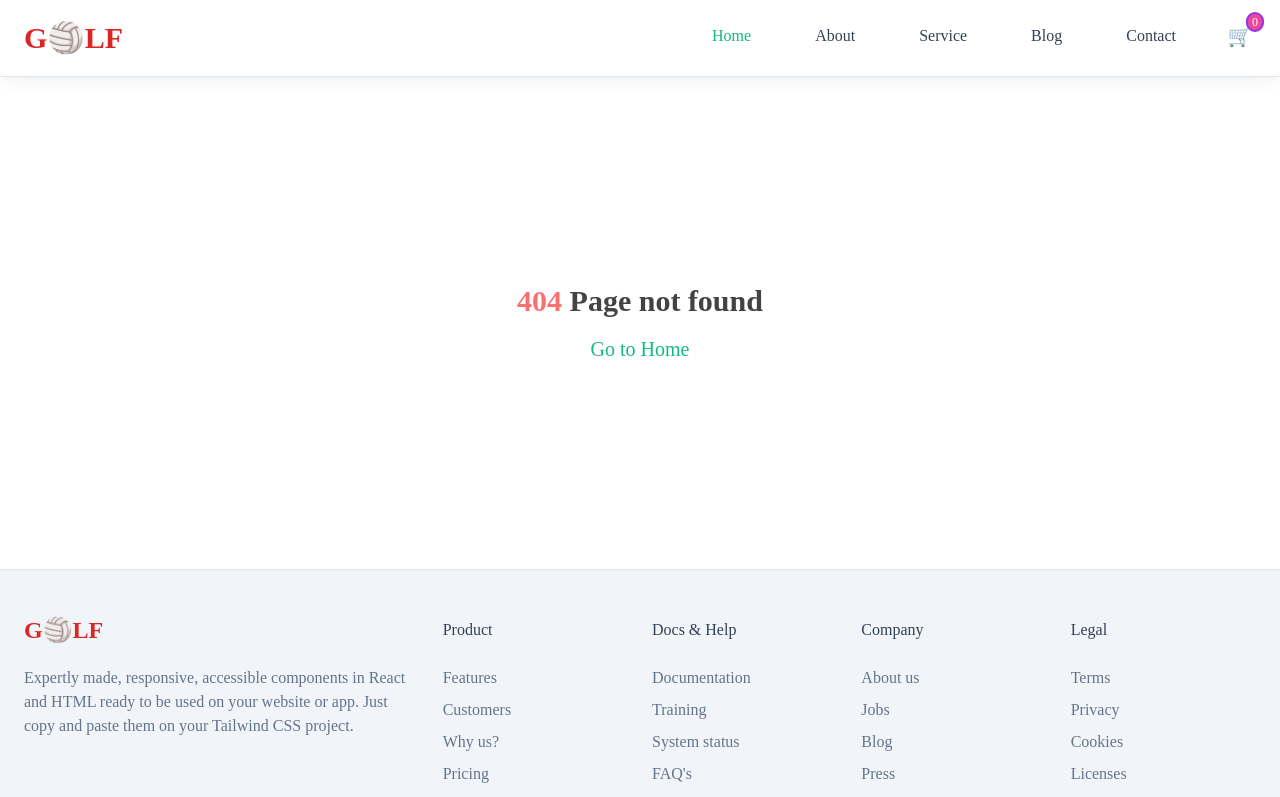
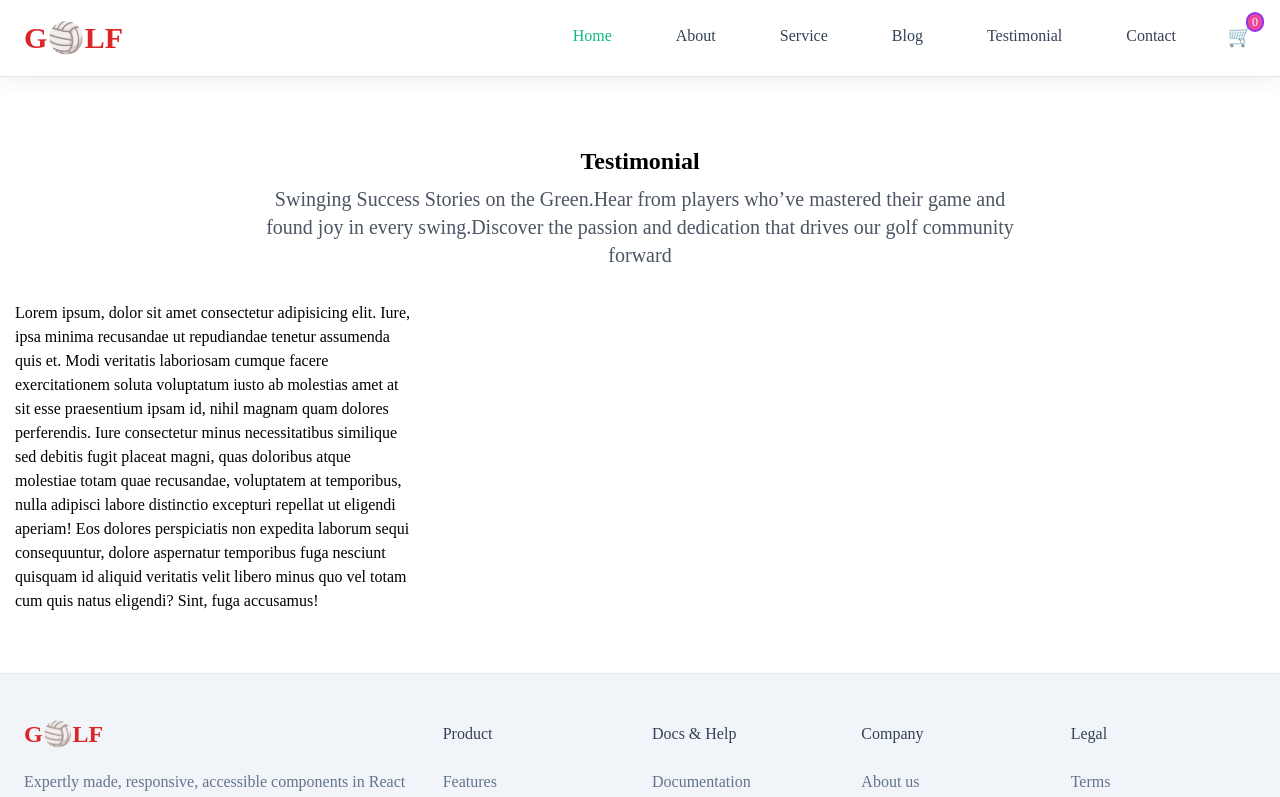
Before and after one commit to Mosarrof-Coding/GTfrontend, a React (Vite) app: page /testimonials in a window 1280 px wide. Shown: the top 797 px of the page. Built offline with nearby package versions, Linux system fonts and the light colour scheme; the HTML template or start-up script is replaced by a standard one.

Commit message:
Add: testimonial

```diff
--- a/src/App.jsx
+++ b/src/App.jsx
@@ -13,6 +13,7 @@ import ContactPage from "./pages/ContactPage";
 import ServicePage from "./pages/ServicePage";
 import Checkout from "./pages/Checkout";
 import ThankU from "./pages/ThankU";
+import TestimonialPage from "./pages/TestimonialPage";
 
 function App() {
   return (
@@ -25,6 +26,7 @@ function App() {
           <Route path="/service" element={<ServicePage />} />
           <Route path="/blog" element={<BlogPage />} />
           <Route path="/blog_details/:id" element={<SingleBlog />} />
+          <Route path="/testimonials" element={<TestimonialPage />} />
           <Route path="/contact" element={<ContactPage />} />
           <Route path="/checkout" element={<Checkout />} />
           <Route path="/thankU" element={<ThankU />} />
--- a/src/components/header/Header.jsx
+++ b/src/components/header/Header.jsx
@@ -102,6 +102,16 @@ export default function Header() {
                   role="menuitem"
                   aria-haspopup="false"
                   className="flex items-center gap-2 py-4 transition-colors duration-300 hover:text-emerald-500 focus:text-emerald-600 focus:outline-none focus-visible:outline-none lg:px-8"
+                  to="/testimonials"
+                >
+                  <span>Testimonial</span>
+                </Link>
+              </li>
+              <li role="none" className="flex items-stretch">
+                <Link
+                  role="menuitem"
+                  aria-haspopup="false"
+                  className="flex items-center gap-2 py-4 transition-colors duration-300 hover:text-emerald-500 focus:text-emerald-600 focus:outline-none focus-visible:outline-none lg:px-8"
                   to="/contact"
                 >
                   <span>Contact</span>
--- /dev/null
+++ b/src/pages/TestimonialPage.jsx
@@ -0,0 +1,31 @@
+/* eslint-disable react/no-unescaped-entities */
+export default function TestimonialPage() {
+  return (
+    <section className="section">
+      <div className="container">
+        <div className="heading text-center max-w-[760px] mx-auto pb-8">
+          <h2 className="text-2xl font-semibold my-2">Testimonial</h2>
+          <h3 className="text-xl font-medium text-gray-600">
+            Swinging Success Stories on the Green.Hear from players who’ve
+            mastered their game and found joy in every swing.Discover the
+            passion and dedication that drives our golf community forward
+          </h3>
+        </div>
+        <div className="grid grid-cols-1 gap-4 sm:grid-cols-2 sm:items-stretch lg:grid-cols-3 md:gap-8">
+          Lorem ipsum, dolor sit amet consectetur adipisicing elit. Iure, ipsa
+          minima recusandae ut repudiandae tenetur assumenda quis et. Modi
+          veritatis laboriosam cumque facere exercitationem soluta voluptatum
+          iusto ab molestias amet at sit esse praesentium ipsam id, nihil magnam
+          quam dolores perferendis. Iure consectetur minus necessitatibus
+          similique sed debitis fugit placeat magni, quas doloribus atque
+          molestiae totam quae recusandae, voluptatem at temporibus, nulla
+          adipisci labore distinctio excepturi repellat ut eligendi aperiam! Eos
+          dolores perspiciatis non expedita laborum sequi consequuntur, dolore
+          aspernatur temporibus fuga nesciunt quisquam id aliquid veritatis
+          velit libero minus quo vel totam cum quis natus eligendi? Sint, fuga
+          accusamus!
+        </div>
+      </div>
+    </section>
+  );
+}
```
